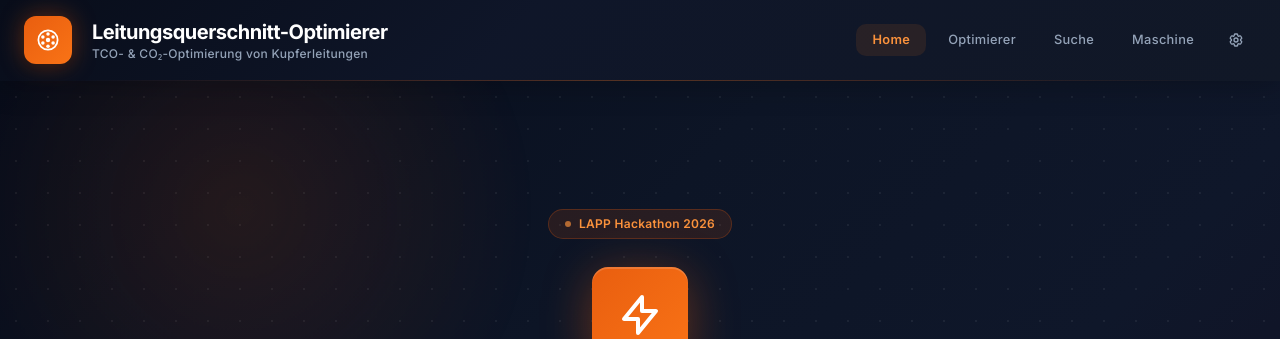
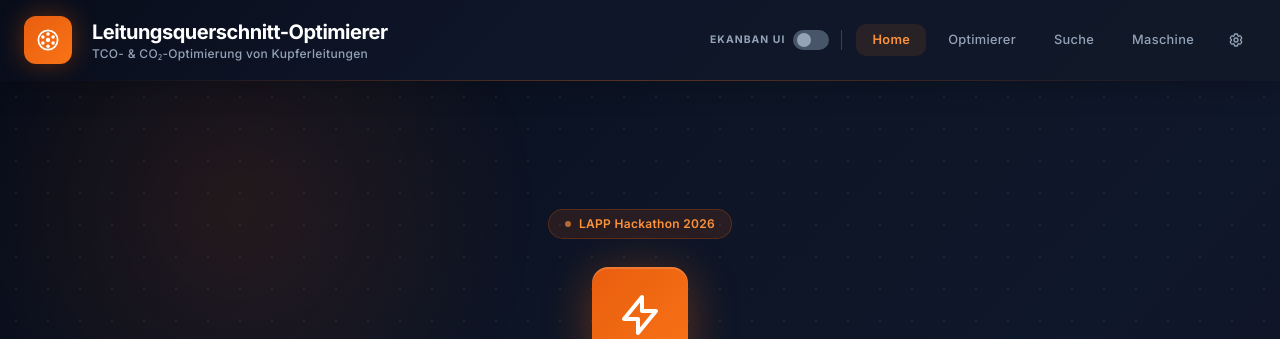
Before and after one commit to SaschaRoelofs/lapp_hack, a FastAPI app: page / in a window 1280 px wide. Shown: the top 339 px of the page. Run offline with FastAPI, Linux system fonts and the light colour scheme; some libraries are stand-ins or nearby versions.

Commit message:
feat: Implement eKanban mode with toggle functionality and UI adjustments

```diff
--- /dev/null
+++ b/templates/_ekanban_skin.html
@@ -0,0 +1,167 @@
+<!-- eKanban Skin Partial -->
+<div x-show="ekanbanMode" class="font-sans antialiased text-gray-800" x-cloak>
+  <!-- Top Navbar -->
+  <div class="fixed top-0 left-0 right-0 h-14 bg-white border-b border-gray-200 z-50 flex items-center justify-between px-4 shadow-sm">
+    <div class="flex items-center">
+      <button class="text-lapp-600 focus:outline-none ml-1 mr-4 hover:bg-orange-50 p-1.5 rounded-lg transition-colors">
+        <svg class="w-6 h-6" fill="none" stroke="currentColor" viewBox="0 0 24 24"><path stroke-linecap="round" stroke-linejoin="round" stroke-width="2" d="M4 6h16M4 12h16M4 18h16"></path></svg>
+      </button>
+      <div class="text-xl font-bold font-sans tracking-wide text-gray-800 pr-2">
+         LAPP <span class="font-normal text-lapp-600">eKanban</span>
+      </div>
+    </div>
+
+    <div class="flex items-center space-x-5 text-gray-600">
+      <!-- Toggle Switch for Normal mode -->
+      <div class="flex items-center space-x-2 mr-3 px-4 border-r border-gray-200">
+        <span class="text-xs font-semibold uppercase text-gray-400 tracking-wider">eKanban UI</span>
+        <button @click="toggleEkanban()" class="relative inline-flex h-5 w-9 items-center rounded-full bg-lapp-600 focus:outline-none transition-colors border-2 border-transparent">
+          <span class="inline-block h-3.5 w-3.5 translate-x-4 rounded-full bg-white transition-transform"></span>
+        </button>
+      </div>
+
+      <!-- eKanban system icons (visual only for realism) -->
+      <button class="hover:text-lapp-600 transition-colors"><svg class="w-5 h-5" fill="currentColor" viewBox="0 0 24 24"><path d="M12 2C6.48 2 2 6.48 2 12s4.48 10 10 10 10-4.48 10-10S17.52 2 12 2zm1 17h-2v-2h2v2zm2.07-7.75l-.9.92C13.45 12.9 13 13.5 13 15h-2v-.5c0-1.1.45-2.1 1.17-2.83l1.24-1.26c.37-.36.59-.86.59-1.41 0-1.1-.9-2-2-2s-2 .9-2 2H8c0-2.21 1.79-4 4-4s4 1.79 4 4c0 .88-.36 1.68-.93 2.25z"/></svg></button>
+      <button class="hover:text-lapp-600 transition-colors"><svg class="w-5 h-5" fill="currentColor" viewBox="0 0 24 24"><path d="M7 18c-1.1 0-1.99.9-1.99 2S5.9 22 7 22s2-.9 2-2-.9-2-2-2zM1 2v2h2l3.6 7.59-1.35 2.45c-.16.28-.25.61-.25.96 0 1.1.9 2 2 2h12v-2H7.42c-.14 0-.25-.11-.25-.25l.03-.12.9-1.63h7.45c.75 0 1.41-.41 1.75-1.03l3.58-6.49c.08-.14.12-.31.12-.48 0-.55-.45-1-1-1H5.21l-.94-2H1zm16 16c-1.1 0-1.99.9-1.99 2s.89 2 1.99 2 2-.9 2-2-.9-2-2-2z"/></svg></button>
+      <button class="hover:text-lapp-600 transition-colors mr-2"><svg class="w-5 h-5" fill="currentColor" viewBox="0 0 24 24"><path d="M12 12c2.21 0 4-1.79 4-4s-1.79-4-4-4-4 1.79-4 4 1.79 4 4 4zm0 2c-2.67 0-8 1.34-8 4v2h16v-2c0-2.66-5.33-4-8-4z"/></svg></button>
+    </div>
+  </div>
+
+  <!-- Sidebar -->
+  <div class="fixed top-14 left-0 bottom-0 w-64 text-gray-300 overflow-y-auto z-40 shadow-lg text-sm select-none" style="background-color: #4a4a4a;">
+
+    <!-- Mandator Selector -->
+    <div class="px-4 py-5 border-b border-gray-600/50">
+       <div class="text-[0.65rem] font-bold text-gray-400 uppercase tracking-widest mb-2">Mandator</div>
+       <div class="relative">
+         <select class="w-full bg-white text-gray-800 text-sm font-medium py-1.5 px-3 rounded shadow-inner border-none focus:ring-2 focus:ring-lapp-600 appearance-none cursor-pointer">
+            <option>Lapp / LogiMAT 2026</option>
+         </select>
+         <div class="pointer-events-none absolute inset-y-0 right-0 flex items-center px-2 text-gray-500">
+           <svg class="h-4 w-4" fill="currentColor" viewBox="0 0 20 20"><path fill-rule="evenodd" d="M5.22 8.22a.75.75 0 0 1 1.06 0L10 11.94l3.72-3.72a.75.75 0 1 1 1.06 1.06l-4.25 4.25a.75.75 0 0 1-1.06 0L5.22 9.28a.75.75 0 0 1 0-1.06Z" clip-rule="evenodd" /></svg>
+         </div>
+       </div>
+    </div>
+
+    <!-- Navigation -->
+    <nav class="py-3">
+
+       <!-- Items that look like normal eKanban -->
+       <a href="#" class="flex items-center px-4 py-2 text-gray-300 hover:bg-[#3d3d3d] hover:text-white transition-colors border-l-4 border-transparent cursor-default">
+          <div class="w-6 flex justify-center mr-3"><svg class="w-4 h-4 text-lapp-600" fill="currentColor" viewBox="0 0 24 24"><path d="M3 13h8V3H3v10zm0 8h8v-6H3v6zm10 0h8V11h-8v10zm0-18v6h8V3h-8z"/></svg></div>
+          <span class="text-sm font-semibold text-white">Dashboard</span>
+       </a>
+
+       <a href="#" class="flex items-center px-4 py-2 text-gray-300 hover:bg-[#3d3d3d] hover:text-white transition-colors border-l-4 border-transparent cursor-default">
+          <div class="w-6 flex justify-center mr-3"><svg class="w-4 h-4 text-gray-400" fill="none" stroke="currentColor" stroke-width="2" viewBox="0 0 24 24"><path d="M4 6h16M4 12h16M4 18h16"></path></svg></div>
+          <span class="text-sm font-semibold">ToDo's</span>
+       </a>
+
+       <div class="flex items-center justify-between px-4 py-2 text-gray-300 hover:bg-[#3d3d3d] hover:text-white transition-colors border-l-4 border-transparent cursor-default mt-1">
+          <div class="flex items-center">
+             <div class="w-6 flex justify-center mr-3"><svg class="w-4 h-4 text-gray-400" fill="currentColor" viewBox="0 0 24 24"><path d="M16 11c1.66 0 2.99-1.34 2.99-3S17.66 5 16 5c-1.66 0-3 1.34-3 3s1.34 3 3 3zm-8 0c1.66 0 2.99-1.34 2.99-3S9.66 5 8 5C6.34 5 5 6.34 5 8s1.34 3 3 3zm0 2c-2.33 0-7 1.17-7 3.5V19h14v-2.5c0-2.33-4.67-3.5-7-3.5zm8 0c-.29 0-.62.02-.97.05 1.16.84 1.97 1.97 1.97 3.45V19h6v-2.5c0-2.33-4.67-3.5-7-3.5z"/></svg></div>
+             <span class="text-sm font-semibold">Customers</span>
+          </div>
+          <svg class="w-3 h-3 text-gray-500" fill="currentColor" viewBox="0 0 24 24"><path d="M7.41 8.59L12 13.17l4.59-4.58L18 10l-6 6-6-6 1.41-1.41z"/></svg>
+       </div>
+
+       <div class="flex items-center justify-between px-4 py-2 text-gray-300 hover:bg-[#3d3d3d] hover:text-white transition-colors border-l-4 border-transparent cursor-default mt-1">
+          <div class="flex items-center">
+             <div class="w-6 flex justify-center mr-3"><svg class="w-4 h-4 text-gray-400" fill="currentColor" viewBox="0 0 24 24"><path d="M21.41 11.58l-9-9C12.05 2.22 11.55 2 11 2H4c-1.1 0-2 .9-2 2v7c0 .55.22 1.05.59 1.42l9 9c.36.36.86.58 1.41.58.55 0 1.05-.22 1.41-.59l7-7c.37-.36.59-.86.59-1.41 0-.55-.23-1.06-.59-1.42zM5.5 7C4.67 7 4 6.33 4 5.5S4.67 4 5.5 4 7 4.67 7 5.5 6.33 7 5.5 7z"/></svg></div>
+             <span class="text-sm font-semibold">Articles</span>
+          </div>
+          <svg class="w-3 h-3 text-gray-500" fill="currentColor" viewBox="0 0 24 24"><path d="M7.41 8.59L12 13.17l4.59-4.58L18 10l-6 6-6-6 1.41-1.41z"/></svg>
+       </div>
+
+       <div class="flex items-center justify-between px-4 py-2 text-gray-300 hover:bg-[#3d3d3d] hover:text-white transition-colors border-l-4 border-transparent cursor-default mt-1">
+          <div class="flex items-center">
+             <div class="w-6 flex justify-center mr-3"><svg class="w-4 h-4 text-gray-400" fill="currentColor" viewBox="0 0 24 24"><path d="M2 17h2v.5H3v1h1v.5H2v1h3v-4H2v1zm1-9h1V4H2v1h1v3zm-1 3h1.8L2 13.1v.9h3v-1H3.2L5 10.9V10H2v1zm5-6v2h14V5H7zm0 14h14v-2H7v2zm0-6h14v-2H7v2z"/></svg></div>
+             <span class="text-sm font-semibold">Sensorunits</span>
+          </div>
+          <svg class="w-3 h-3 text-gray-500" fill="currentColor" viewBox="0 0 24 24"><path d="M7.41 8.59L12 13.17l4.59-4.58L18 10l-6 6-6-6 1.41-1.41z"/></svg>
+       </div>
+
+       <a href="#" class="flex items-center px-4 py-2 text-gray-300 hover:bg-[#3d3d3d] hover:text-white transition-colors border-l-4 border-transparent cursor-default mt-1">
+          <div class="w-6 flex justify-center mr-3"><svg class="w-4 h-4 text-gray-400" fill="currentColor" viewBox="0 0 24 24"><path d="M3 3v18h18V3H3zm16 16H5V5h14v14zM11 7h2v2h-2zM7 7h2v2H7zm8 0h2v2h-2zM7 11h2v2H7zm4 0h2v2h-2zm4 0h2v2h-2zM7 15h2v2H7zm4 0h2v2h-2zm4 0h2v2h-2z"/></svg></div>
+          <span class="text-sm font-semibold">2D Racks</span>
+       </a>
+
+       <div class="flex items-center justify-between px-4 py-2 text-gray-300 hover:bg-[#3d3d3d] hover:text-white transition-colors border-l-4 border-transparent cursor-default mt-1">
+          <div class="flex items-center">
+             <div class="w-6 flex justify-center mr-3"><svg class="w-4 h-4 text-gray-400" fill="currentColor" viewBox="0 0 24 24"><path d="M14 2H6c-1.1 0-1.99.9-1.99 2L4 20c0 1.1.89 2 1.99 2H18c1.1 0 2-.9 2-2V8l-6-6zm2 16H8v-2h8v2zm0-4H8v-2h8v2zm-3-5V3.5L18.5 9H13z"/></svg></div>
+             <span class="text-sm font-semibold">Documentation</span>
+          </div>
+          <svg class="w-3 h-3 text-gray-500" fill="currentColor" viewBox="0 0 24 24"><path d="M7.41 8.59L12 13.17l4.59-4.58L18 10l-6 6-6-6 1.41-1.41z"/></svg>
+       </div>
+
+       <a href="#" class="flex items-center px-4 py-2 text-gray-300 hover:bg-[#3d3d3d] hover:text-white transition-colors border-l-4 border-transparent cursor-default mt-1">
+          <div class="w-6 flex justify-center mr-3"><svg class="w-4 h-4 text-gray-400" fill="currentColor" viewBox="0 0 24 24"><path d="M19.14,12.94c0.04-0.3,0.06-0.61,0.06-0.94c0-0.32-0.02-0.64-0.06-0.94l2.03-1.58c0.18-0.14,0.23-0.41,0.12-0.61 l-1.92-3.32c-0.12-0.22-0.37-0.29-0.59-0.22l-2.39,0.96c-0.5-0.38-1.03-0.7-1.62-0.94L14.4,2.81c-0.04-0.24-0.24-0.41-0.48-0.41 h-3.84c-0.24,0-0.43,0.17-0.47,0.41L9.25,5.35C8.66,5.59,8.12,5.92,7.63,6.29L5.24,5.33c-0.22-0.08-0.47,0-0.59,0.22L2.73,8.87 C2.62,9.08,2.66,9.34,2.86,9.48l2.03,1.58C4.84,11.36,4.8,11.69,4.8,12s0.02,0.64,0.06,0.94l-2.03,1.58 c-0.18,0.14-0.23,0.41-0.12,0.61l1.92,3.32c0.12,0.22,0.37,0.29,0.59,0.22l2.39-0.96c0.5,0.38,1.03,0.7,1.62,0.94l0.36,2.54 c0.05,0.24,0.24,0.41,0.48,0.41h3.84c0.24,0,0.43-0.17,0.47-0.41l0.36-2.54c0.59-0.24,1.13-0.56,1.62-0.94l2.39,0.96 c0.22,0.08,0.47,0,0.59-0.22l1.92-3.32c0.12-0.22,0.07-0.49-0.12-0.61L19.14,12.94z M12,15.6c-1.98,0-3.6-1.62-3.6-3.6 s1.62-3.6,3.6-3.6s3.6,1.62,3.6,3.6S13.98,15.6,12,15.6z"/></svg></div>
+          <span class="text-sm font-semibold">Settings</span>
+       </a>
+
+       <div class="h-px bg-gray-600/30 my-4 mx-4"></div>
+
+       <!-- Hackathon Pages -->
+       <div class="mt-2 mb-1 px-4 text-[0.65rem] font-bold text-gray-400 uppercase tracking-widest cursor-default">
+          CABLE OPTIMIZER
+       </div>
+
+       <a href="/optimizer" class="flex items-center pl-[2.25rem] pr-3 py-2 text-sm transition-colors border-l-4"
+          :class="window.location.pathname.startsWith('/optimizer') ? 'border-lapp-600 bg-[#3d3d3d] text-white shadow-inner font-semibold' : 'border-transparent text-gray-400 hover:text-white hover:bg-[#3d3d3d]'">
+          <div class="w-6 flex justify-center mr-3"><svg class="w-4 h-4 text-gray-400" fill="currentColor" viewBox="0 0 24 24"><path d="M19 3H5c-1.1 0-2 .9-2 2v14c0 1.1.9 2 2 2h14c1.1 0 2-.9 2-2V5c0-1.1-.9-2-2-2zM9 17H7v-7h2v7zm4 0h-2V7h2v10zm4 0h-2v-4h2v4z"/></svg></div>
+          <span>Optimierer</span>
+       </a>
+
+       <a href="/search" class="flex items-center pl-[2.25rem] pr-3 py-2 text-sm transition-colors border-l-4"
+          :class="window.location.pathname.startsWith('/search') ? 'border-lapp-600 bg-[#3d3d3d] text-white shadow-inner font-semibold' : 'border-transparent text-gray-400 hover:text-white hover:bg-[#3d3d3d]'">
+          <div class="w-6 flex justify-center mr-3"><svg class="w-4 h-4 text-gray-400" fill="currentColor" viewBox="0 0 24 24"><path d="M15.5 14h-.79l-.28-.27C15.41 12.59 16 11.11 16 9.5 16 5.91 13.09 3 9.5 3S3 5.91 3 9.5 5.91 16 9.5 16c1.61 0 3.09-.59 4.23-1.57l.27.28v.79l5 4.99L20.49 19l-4.99-5zm-6 0C7.01 14 5 11.99 5 9.5S7.01 5 9.5 5 14 7.01 14 9.5 11.99 14 9.5 14z"/></svg></div>
+          <span>Suche</span>
+       </a>
+
+       <a href="/machine" class="flex items-center pl-[2.25rem] pr-3 py-2 text-sm transition-colors border-l-4"
+          :class="window.location.pathname.startsWith('/machine') ? 'border-lapp-600 bg-[#3d3d3d] text-white shadow-inner font-semibold' : 'border-transparent text-gray-400 hover:text-white hover:bg-[#3d3d3d]'">
+          <div class="w-6 flex justify-center mr-3"><svg class="w-4 h-4 text-gray-400" fill="currentColor" viewBox="0 0 24 24"><path d="M19.14,12.94c0.04-0.3,0.06-0.61,0.06-0.94c0-0.32-0.02-0.64-0.06-0.94l2.03-1.58c0.18-0.14,0.23-0.41,0.12-0.61 l-1.92-3.32c-0.12-0.22-0.37-0.29-0.59-0.22l-2.39,0.96c-0.5-0.38-1.03-0.7-1.62-0.94L14.4,2.81c-0.04-0.24-0.24-0.41-0.48-0.41 h-3.84c-0.24,0-0.43,0.17-0.47,0.41L9.25,5.35C8.66,5.59,8.12,5.92,7.63,6.29L5.24,5.33c-0.22-0.08-0.47,0-0.59,0.22L2.73,8.87 C2.62,9.08,2.66,9.34,2.86,9.48l2.03,1.58C4.84,11.36,4.8,11.69,4.8,12s0.02,0.64,0.06,0.94l-2.03,1.58 c-0.18,0.14-0.23,0.41-0.12,0.61l1.92,3.32c0.12,0.22,0.37,0.29,0.59,0.22l2.39-0.96c0.5,0.38,1.03,0.7,1.62,0.94l0.36,2.54 c0.05,0.24,0.24,0.41,0.48,0.41h3.84c0.24,0,0.43-0.17,0.47-0.41l0.36-2.54c0.59-0.24,1.13-0.56,1.62-0.94l2.39,0.96 c0.22,0.08,0.47,0,0.59-0.22l1.92-3.32c0.12-0.22,0.07-0.49-0.12-0.61L19.14,12.94z M12,15.6c-1.98,0-3.6-1.62-3.6-3.6 s1.62-3.6,3.6-3.6s3.6,1.62,3.6,3.6S13.98,15.6,12,15.6z"/></svg></div>
+          <span>Maschine</span>
+       </a>
+
+       <a href="/settings" class="flex items-center pl-[2.25rem] pr-3 py-2 text-sm transition-colors border-l-4"
+          :class="window.location.pathname.startsWith('/settings') ? 'border-lapp-600 bg-[#3d3d3d] text-white shadow-inner font-semibold' : 'border-transparent text-gray-400 hover:text-white hover:bg-[#3d3d3d]'">
+          <div class="w-6 flex justify-center mr-3"><svg class="w-4 h-4 text-gray-400" fill="currentColor" viewBox="0 0 24 24"><path d="M19.14,12.94c0.04-0.3,0.06-0.61,0.06-0.94c0-0.32-0.02-0.64-0.06-0.94l2.03-1.58c0.18-0.14,0.23-0.41,0.12-0.61 l-1.92-3.32c-0.12-0.22-0.37-0.29-0.59-0.22l-2.39,0.96c-0.5-0.38-1.03-0.7-1.62-0.94L14.4,2.81c-0.04-0.24-0.24-0.41-0.48-0.41 h-3.84c-0.24,0-0.43,0.17-0.47,0.41L9.25,5.35C8.66,5.59,8.12,5.92,7.63,6.29L5.24,5.33c-0.22-0.08-0.47,0-0.59,0.22L2.73,8.87 C2.62,9.08,2.66,9.34,2.86,9.48l2.03,1.58C4.84,11.36,4.8,11.69,4.8,12s0.02,0.64,0.06,0.94l-2.03,1.58 c-0.18,0.14-0.23,0.41-0.12,0.61l1.92,3.32c0.12,0.22,0.37,0.29,0.59,0.22l2.39-0.96c0.5,0.38,1.03,0.7,1.62,0.94l0.36,2.54 c0.05,0.24,0.24,0.41,0.48,0.41h3.84c0.24,0,0.43-0.17,0.47-0.41l0.36-2.54c0.59-0.24,1.13-0.56,1.62-0.94l2.39,0.96 c0.22,0.08,0.47,0,0.59-0.22l1.92-3.32c0.12-0.22,0.07-0.49-0.12-0.61L19.14,12.94z M12,15.6c-1.98,0-3.6-1.62-3.6-3.6 s1.62-3.6,3.6-3.6s3.6,1.62,3.6,3.6S13.98,15.6,12,15.6z"/></svg></div>
+          <span>Einstellungen</span>
+       </a>
+
+    </nav>
+  </div>
+
+  <style>
+    /* Adjusting container sizing when eKanban mode is active */
+    body.ekanban-mode {
+      background-color: #f7f9fa !important; /* Lighter background typical for eKanban */
+    }
+    body.ekanban-mode header,
+    body.ekanban-mode footer {
+      display: none !important;
+    }
+    body.ekanban-mode > main {
+      margin-left: 16rem !important; /* w-64 = 256px = 16rem */
+      max-width: none !important;
+      padding-top: 5rem !important; /* h-14 + padding = 3.5rem + 1.5rem */
+      min-height: calc(100vh - 3.5rem);
+    }
+    /* Restyle internal boxes tighter */
+    body.ekanban-mode > main .max-w-7xl {
+      max-width: 1400px;
+    }
+    body.ekanban-mode > main .bg-white.rounded-2xl {
+      border-radius: 4px;
+      border: 1px solid #dcdfe3;
+      box-shadow: none;
+    }
+
+    @media (max-width: 768px) {
+      body.ekanban-mode > main {
+        margin-left: 0 !important;
+      }
+    }
+  </style>
+</div>
--- a/templates/_header.html
+++ b/templates/_header.html
@@ -20,6 +20,16 @@
       </div>
       <!-- Desktop nav -->
       <nav class="ml-auto hidden md:flex items-center gap-1.5" id="main-nav">
+        <!-- Toggle Switch for eKanban mode -->
+        <template x-if="typeof ekanbanMode !== 'undefined'">
+           <div class="flex items-center space-x-2 mr-2 px-3 border-r border-slate-700">
+             <span class="text-[0.65rem] font-bold uppercase text-slate-400 tracking-widest hidden lg:block">eKanban UI</span>
+             <button @click="toggleEkanban()" class="relative inline-flex h-5 w-9 items-center rounded-full bg-slate-600 hover:bg-slate-500 focus:outline-none transition-colors">
+               <span class="inline-block h-3.5 w-3.5 translate-x-1 rounded-full bg-slate-400 transition-transform" :class="{'translate-x-4 bg-orange-400': ekanbanMode}"></span>
+             </button>
+           </div>
+        </template>
+
         <a href="/" data-path="/" class="nav-link inline-flex items-center px-4 py-1.5 rounded-[10px] text-[0.8rem] font-medium text-slate-400 tracking-wide transition-all duration-200 hover:bg-white/[0.07] hover:text-slate-200 hover:-translate-y-px">Home</a>
         <a href="/optimizer" data-path="/optimizer" class="nav-link inline-flex items-center px-4 py-1.5 rounded-[10px] text-[0.8rem] font-medium text-slate-400 tracking-wide transition-all duration-200 hover:bg-white/[0.07] hover:text-slate-200 hover:-translate-y-px">Optimierer</a>
         <a href="/search" data-path="/search" class="nav-link inline-flex items-center px-4 py-1.5 rounded-[10px] text-[0.8rem] font-medium text-slate-400 tracking-wide transition-all duration-200 hover:bg-white/[0.07] hover:text-slate-200 hover:-translate-y-px">Suche</a>
--- a/templates/index.html
+++ b/templates/index.html
@@ -425,11 +425,26 @@
       .cta-row { flex-direction: column; width: 100%; }
     }
   </style>
+
+  <script defer src="https://cdn.jsdelivr.net/npm/alpinejs@3/dist/cdn.min.js"></script>
 </head>
-<body class="text-gray-800 min-h-screen antialiased bg-slate-50">
+<body class="bg-gray-50 text-gray-800 min-h-screen antialiased transition-colors" x-data="{
+  ekanbanMode: localStorage.getItem('ekanbanMode') === 'true',
+  toggleEkanban() {
+    this.ekanbanMode = !this.ekanbanMode;
+    localStorage.setItem('ekanbanMode', this.ekanbanMode);
+  }
+}" :class="{'ekanban-mode': ekanbanMode}">
+
+  <!-- eKanban UI Skin -->
+  {% include '_ekanban_skin.html' %}
 
   <!-- Header -->
-  {% include '_header.html' %}
+  <div x-show="!ekanbanMode">
+    {% include '_header.html' %}
+  </div>
+
+  <main>
 
   <!-- Hero Section -->
   <section class="hero">
@@ -604,13 +619,18 @@
   </div>
 
   <!-- README Content -->
-  <main class="max-w-5xl mx-auto px-4 sm:px-6 py-8 sm:py-12">
+  <div class="max-w-5xl mx-auto px-4 sm:px-6 py-8 sm:py-12">
     <div id="readme-content">
       {{ readme_html | safe }}
     </div>
+  </div>
+
   </main>
 
-  {% include '_footer.html' %}
+  <!-- Footer -->
+  <div x-show="!ekanbanMode" x-transition.opacity>
+    {% include '_footer.html' %}
+  </div>
 
   <script>
     // Wrap all tables in a scroll container for small screens
```
Also changed, not shown: templates/machine.html (+12 -2 lines), templates/optimizer.html (+16 -3 lines), templates/search.html (+21 -5 lines), templates/settings.html (+15 -3 lines).
